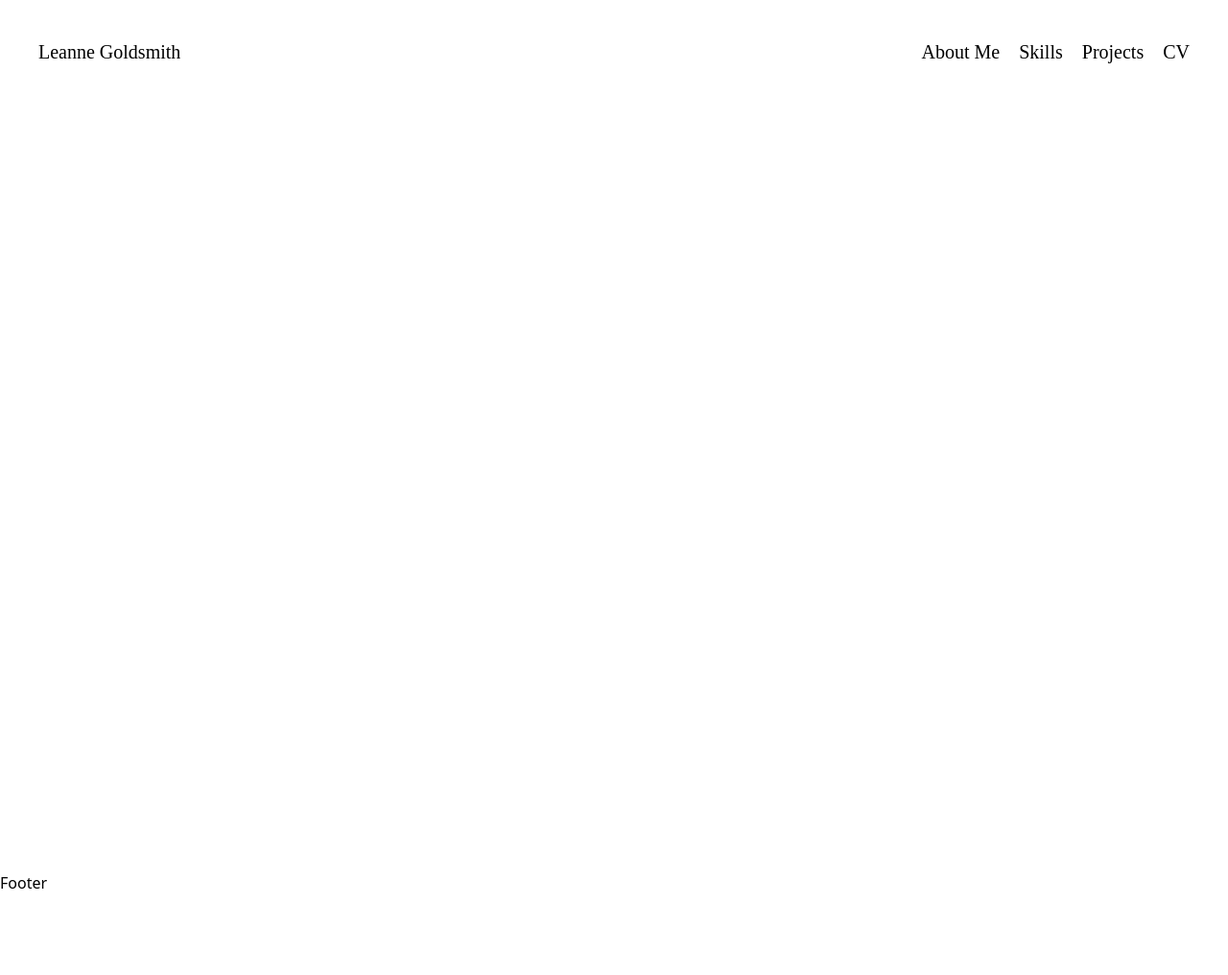
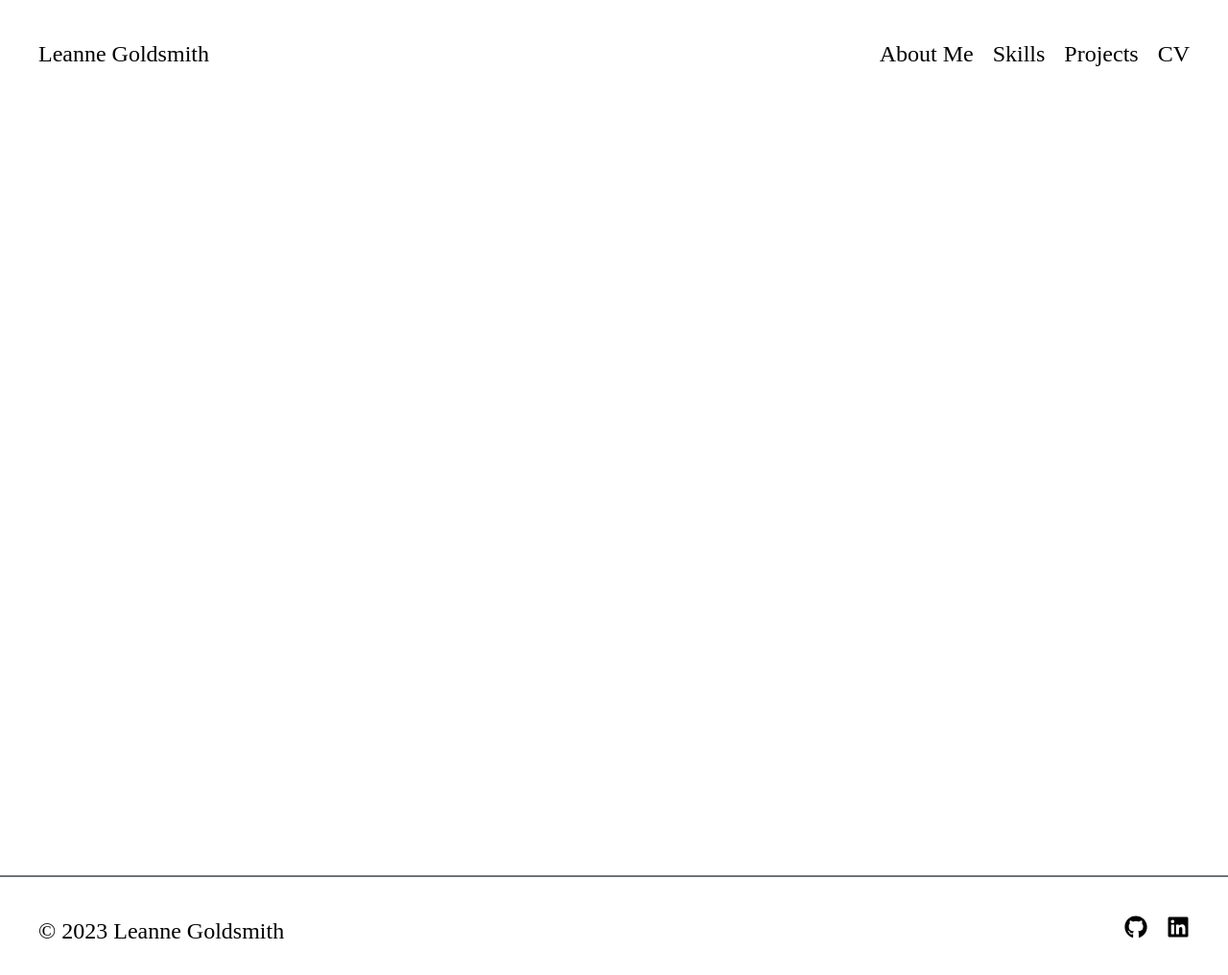
Before and after one commit to LeanneCodes/portfolio-frontend, a Next.js app: page / in a window 1280 px wide. Shown: the top 1016 px of the page at 96% size. Before the commit the page ends 932 px from the top, so only its background shows below. Built offline with nearby package versions, Linux system fonts and the light colour scheme.

Commit message:
add footer

```diff
--- a/components/Footer.jsx
+++ b/components/Footer.jsx
@@ -1,9 +1,19 @@
 import React from 'react'
+import Year from './Year'
+import Link from 'next/link';
+import { FaGithub } from "react-icons/fa";
+import { FaLinkedin } from "react-icons/fa";
 
 const Footer = () => {
   return (
-    <footer>
-        Footer
+    <footer className='border-gray border-t-2'>
+      <div className='flex flex-col md:flex-row justify-between p-10 font-heading text-2xl'>
+        <div>© <Year /> Leanne Goldsmith</div>
+        <div className='flex flex-row space-x-5'>
+          <Link href="#"><FaGithub /></Link>
+          <Link href="#"><FaLinkedin /></Link>
+        </div>
+      </div>
     </footer>
   )
 }
--- a/components/Navbar.jsx
+++ b/components/Navbar.jsx
@@ -2,7 +2,7 @@ import React from 'react'
 
 const Navbar = () => {
   return (
-    <nav className='flex flex-col md:flex-row md:text-xl justify-between p-10 font-heading'>
+    <nav className='flex flex-col md:flex-row md:text-2xl justify-between p-10 font-heading'>
         <div>
             <a href="#home">Leanne Goldsmith</a>
         </div>
--- /dev/null
+++ b/components/Year.js
@@ -0,0 +1,9 @@
+import React from 'react';
+
+const Year = () => {
+  const currentYear = new Date().getFullYear();
+
+  return <span>{currentYear}</span>;
+};
+
+export default Year;
--- a/package.json
+++ b/package.json
@@ -15,7 +15,8 @@
     "next": "14.0.4",
     "next-google-fonts": "^2.2.0",
     "react": "^18",
-    "react-dom": "^18"
+    "react-dom": "^18",
+    "react-icons": "^4.12.0"
   },
   "devDependencies": {
     "autoprefixer": "^10.0.1",
--- a/tailwind.config.js
+++ b/tailwind.config.js
@@ -23,6 +23,7 @@ module.exports = {
       'green': '#79c27b',
       'pink': '#c60f8e',
       'black': '#000000',
+      'gray': 'rgb(107 114 128)',
     }
   },
   plugins: [
```
Also changed, not shown: 1 other file (tests, documents, lock files or other folders).
